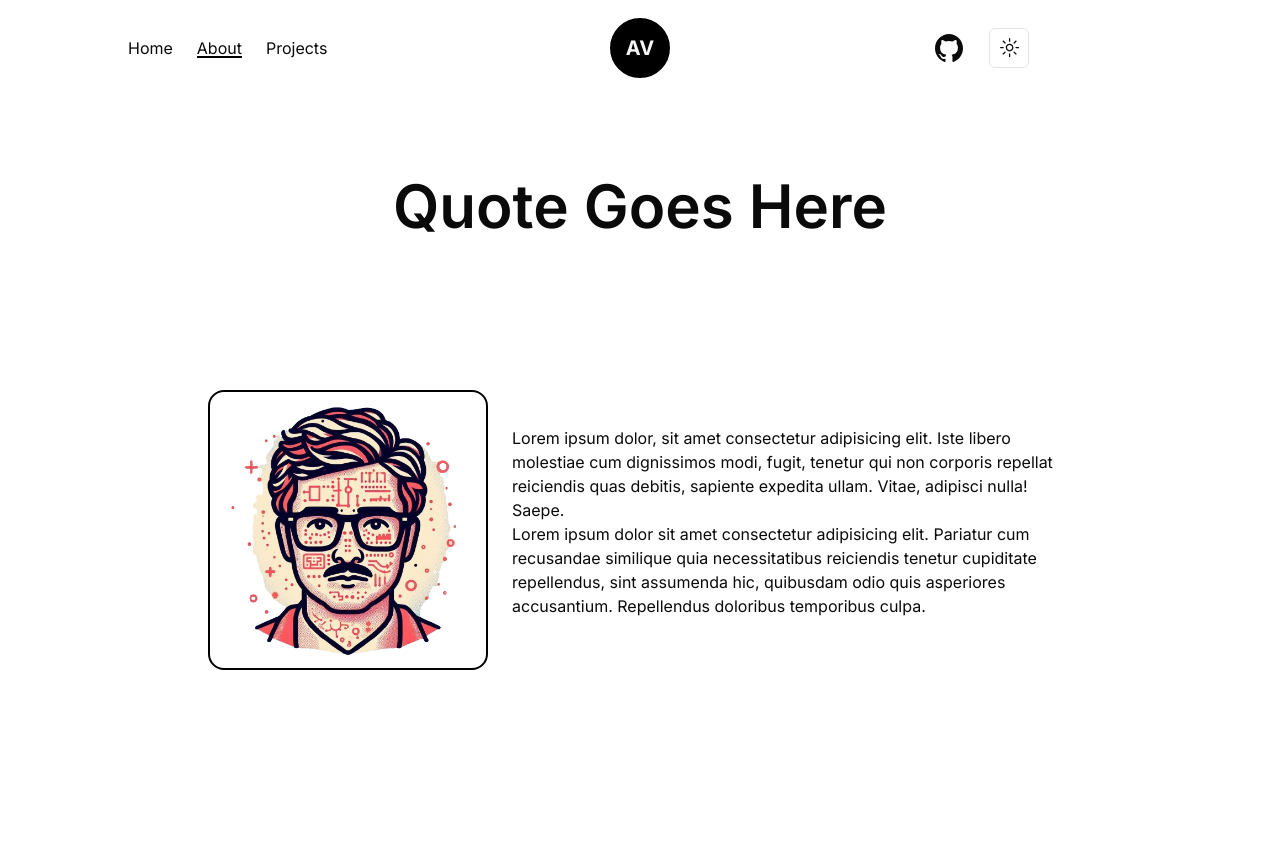
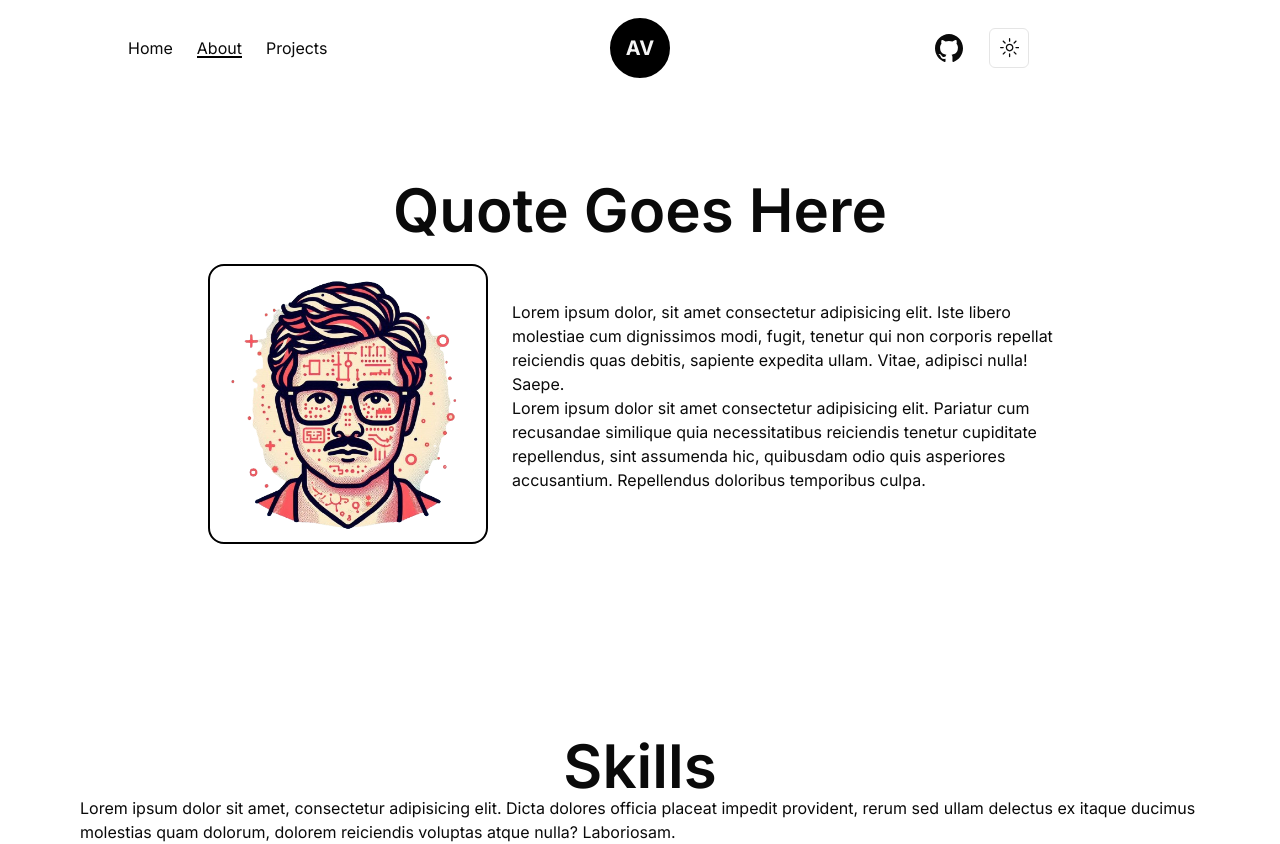
Before and after one commit to Jell13/andrew-valdivia-portfolio, a Next.js app: page /about in a window 1280 px wide. Before the commit the page ends 800 px from the top, so only its background shows below. Built offline with nearby package versions, Linux system fonts and the light colour scheme.

Commit message:
added skills section for about page

```diff
--- a/app/about/page.jsx
+++ b/app/about/page.jsx
@@ -9,7 +9,7 @@ const About = () => {
     <>
       <TransitionEffect/>
       <div className='w-full h-full px-20 flex flex-col items-center justify-center'>
-        <h1 className='md:text-6xl mt-8 md:mt-20 text-3xl md:mb-2 font-semibold'>Quote Goes Here</h1>
+        <h1 className='md:text-6xl mt-8 md:mt-32 text-3xl md:mb-2 font-semibold'>Quote Goes Here</h1>
         <div className='flex w-full flex-col md:flex-row h-full justify-center items-center gap-6'>
           <div className='md:w-1/4 w-1/2 mt-4 border-2 border-black dark:border-light rounded-2xl relative'>
             <Image className='w-full h-auto rounded-2xl' src="/about.jpg" width={100} height={100}/>
@@ -20,8 +20,16 @@ const About = () => {
             <p>Lorem ipsum dolor, sit amet consectetur adipisicing elit. Iste libero molestiae cum dignissimos modi, fugit, tenetur qui non corporis repellat reiciendis quas debitis, sapiente expedita ullam. Vitae, adipisci nulla! Saepe.</p>
             <p className='mt-3 md:mt-0'>Lorem ipsum dolor sit amet consectetur adipisicing elit. Pariatur cum recusandae similique quia necessitatibus reiciendis tenetur cupiditate repellendus, sint assumenda hic, quibusdam odio quis asperiores accusantium. Repellendus doloribus temporibus culpa.</p>
           </div>
-
         </div>
+        {/* Skills */}
+        <div className=' mt-48 flex flex-col items-center justify-center'>
+            <h1 className='text-3xl md:text-6xl font-semibold'>
+              Skills
+            </h1>
+            <div>
+              <p>Lorem ipsum dolor sit amet, consectetur adipisicing elit. Dicta dolores officia placeat impedit provident, rerum sed ullam delectus ex itaque ducimus molestias quam dolorum, dolorem reiciendis voluptas atque nulla? Laboriosam.</p>
+            </div>
+          </div>
       </div>
     </>
   )
```
